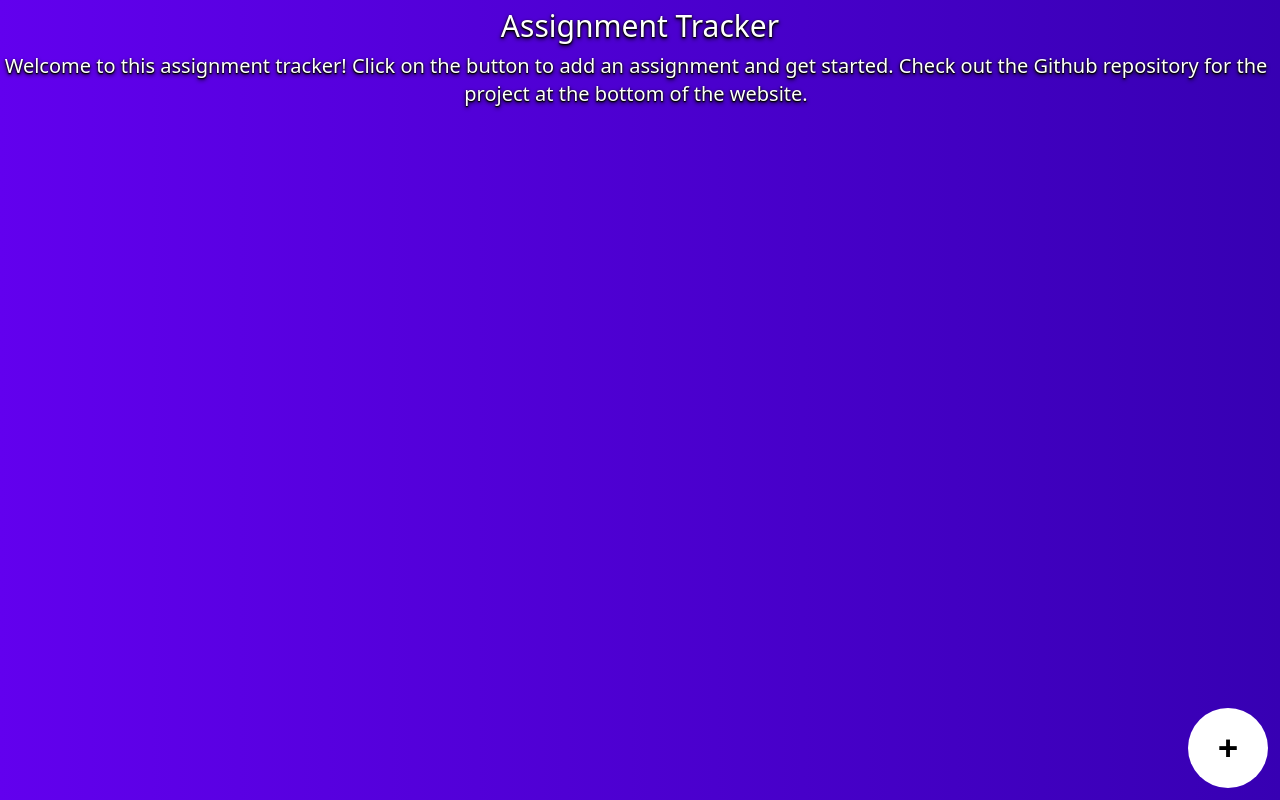
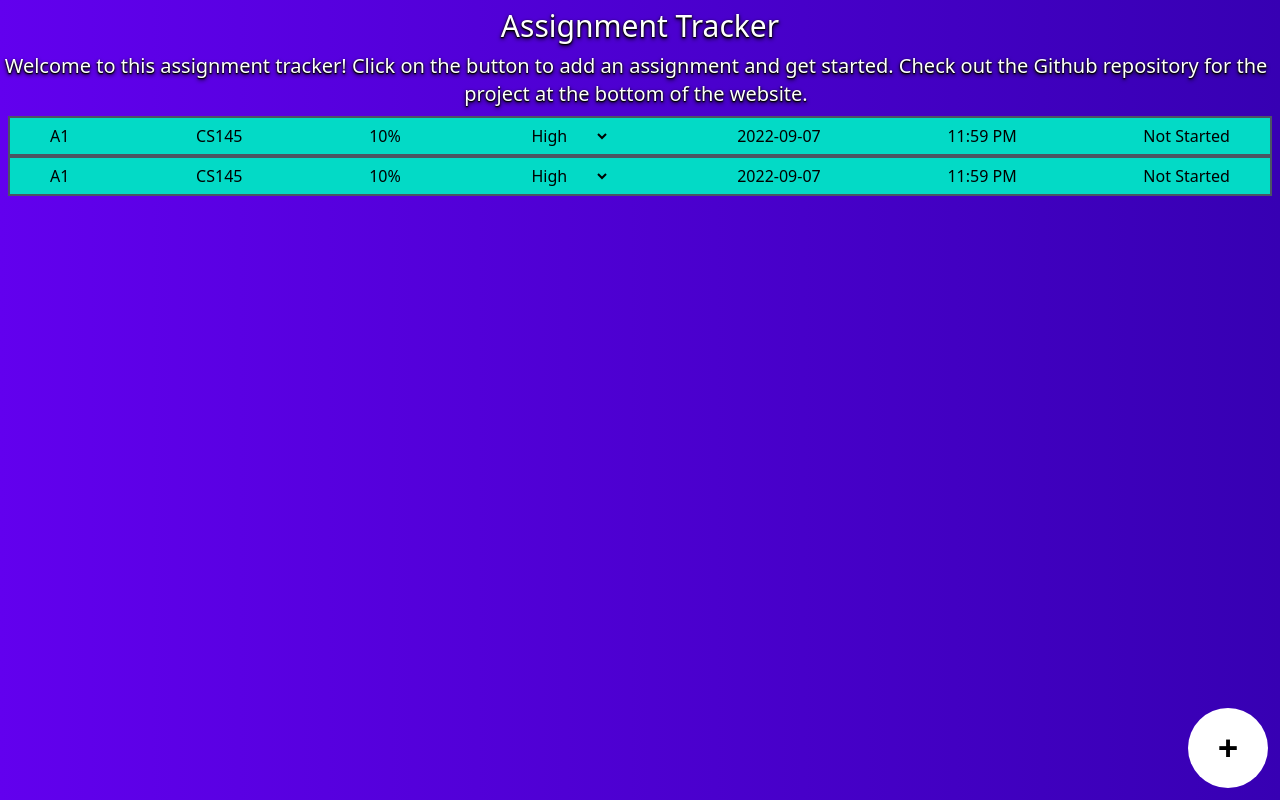
Before and after one commit to mathcslearner/assignment-tracker, a React (Vite) app: page / in a window 1280 px wide. Built offline with nearby package versions, Linux system fonts and the light colour scheme.

Commit message:
styled the assignment component

```diff
--- a/src/App.tsx
+++ b/src/App.tsx
@@ -1,6 +1,7 @@
 import React, {useState} from 'react';
 import "./App.css";
 import AssignmentForm from './Form.tsx';
+import Assignment from './Assignment.tsx';
 
 
 const App = () => {
@@ -14,13 +15,28 @@ const App = () => {
   const [date, setDate] = useState<any>("");
   const [time, setTime] = useState<any>("");
   const [status, setStatus] = useState<string>("Not Started");
+  const [assignmentList, setAssignmentList] = useState<any[]>([{
+    name: "A1",
+    coursename: "CS145",
+    weight: 10,
+    priority: "High",
+    date: "2022-09-07",
+    time: "11:59 PM",
+    status: "Not Started"
+  }]);
 
   return (
     <div id="container">
       <h1 className="text-3xl text-white text-shadow-black text-shadow-md text-center p-2">Assignment Tracker</h1>
       <p className="text-white text-xl text-shadow-black text-shadow-md text-center mr-2">Welcome to this assignment tracker! Click on the button to add an assignment and get started. Check out the Github repository for the project at the bottom of the website.</p>
+
+      <div id="assignments-container" className="pt-2">
+        <Assignment name={"A1"} courseName={"CS145"} weight={10} priority={"High"} date={"2022-09-07"} time={"11:59 PM"} status={"Not Started"}/>
+        {assignmentList.map((assignment) => <Assignment name={assignment.name} courseName={assignment.coursename} weight={assignment.weight} priority={assignment.priority} date={assignment.date} time={assignment.time} status={assignment.status} />)}
+      </div>
+
       <button type="button" className="rounded-full w-20 h-20 bg-white fixed bottom-3 right-3 font-semibold flex justify-center items-center" onClick={() => {setIsOpen(!isOpen)}}><p className="text-4xl">+</p></button>
-      {<AssignmentForm isOpen={isOpen} setIsOpen={setIsOpen} assignmentName={assignmentName} setAssignmentName={setAssignmentName} courseName={courseName} setCourseName={setCourseName} weight={weight} setWeight={setWeight} priority={priority} setPriority={setPriority} date={date} setDate={setDate} time={time} setTime={setTime} status={status} setStatus={setStatus}/>}
+      {<AssignmentForm isOpen={isOpen} setIsOpen={setIsOpen} assignmentName={assignmentName} setAssignmentName={setAssignmentName} courseName={courseName} setCourseName={setCourseName} weight={weight} setWeight={setWeight} priority={priority} setPriority={setPriority} date={date} setDate={setDate} time={time} setTime={setTime} status={status} setStatus={setStatus} assignmentList={assignmentList} setAssignmentList={setAssignmentList}/>}
     </div>
   )
 }
--- /dev/null
+++ b/src/Assignment.tsx
@@ -0,0 +1,33 @@
+import React, {useState} from 'react';
+
+type AssignmentProps = {
+    name: string;
+    courseName: string;
+    weight: number;
+    priority: string;
+    date: any;
+    time: any;
+    status: string;
+}
+
+const Assignment = ({name, courseName, weight, priority, date, time, status}: AssignmentProps) => {
+
+
+    return(
+        <div id="assignment-row" className="border-2 border-gray-600 flex flex-row items-center justify-between px-10 bg-[#03DAC6] mx-2 h-10">
+            <div>{name}</div>
+            <div>{courseName}</div>
+            <div>{weight}%</div>
+            <select value={priority} onChange = {()=>{}}>
+                <option value="High" className="bg-red-500">High</option>
+                <option value="Medium">Medium</option>
+                <option value="Low">Low</option>
+            </select>
+            <div>{date}</div>
+            <div>{time}</div>
+            <div>{status}</div>
+        </div>
+    )
+}
+
+export default Assignment
--- a/src/Form.tsx
+++ b/src/Form.tsx
@@ -20,9 +20,11 @@ type AssignmentFormProps = {
     setTime: React.Dispatch<React.SetStateAction<any>>;
     status: string;
     setStatus: React.Dispatch<React.SetStateAction<string>>;
+    assignmentList: Array<object>;
+    setAssignmentList: React.Dispatch<React.SetStateAction<Array<object>>>;
 }
 
-const AssignmentForm = ({isOpen, setIsOpen, assignmentName, setAssignmentName, courseName, setCourseName, weight, setWeight, priority, setPriority, date, setDate, time, setTime, status, setStatus}: AssignmentFormProps) => {
+const AssignmentForm = ({isOpen, setIsOpen, assignmentName, setAssignmentName, courseName, setCourseName, weight, setWeight, priority, setPriority, date, setDate, time, setTime, status, setStatus, assignmentList, setAssignmentList}: AssignmentFormProps) => {
 
     if (!isOpen){
         return null;
--- a/src/priority.tsx
+++ /dev/null
@@ -1,15 +0,0 @@
-import React, {useState} from 'react';
-
-const Priority = () =>{
-    return(
-        <form>
-            <select>
-                <option>High</option>
-                <option>Medium</option>
-                <option>Low</option>
-            </select>
-        </form>
-    )
-}
-
-export default Priority
--- a/src/status.tsx
+++ /dev/null
@@ -1,9 +0,0 @@
-import React, {useState} from 'react';
-
-const Status = () =>{
-    return(
-        <div></div>
-    )
-}
-
-export default Status
```
